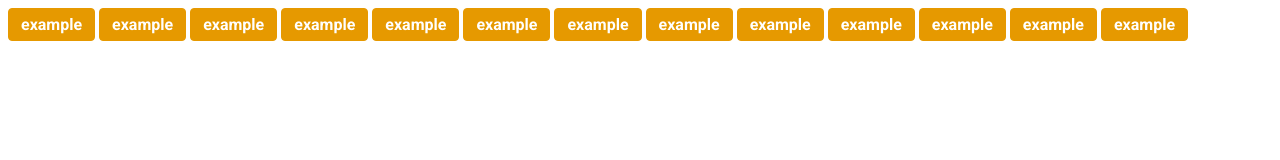
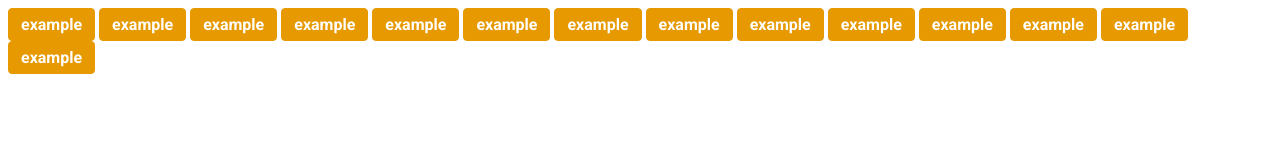
Before and after one commit to AmanKalkanbaev/html-css-example, a plain HTML site: page index.html in a window 1280 px wide. Drawn offline with Linux system fonts and the light colour scheme.

Commit message:
added new link two the html

```diff
--- a/index.html
+++ b/index.html
@@ -21,6 +21,7 @@
         <button class="button">example</button>
         <button class="button">example</button>
         <button class="button">example</button>
+        <a href="#" class="button">example</a>
 
     </body>
 </html>
```
